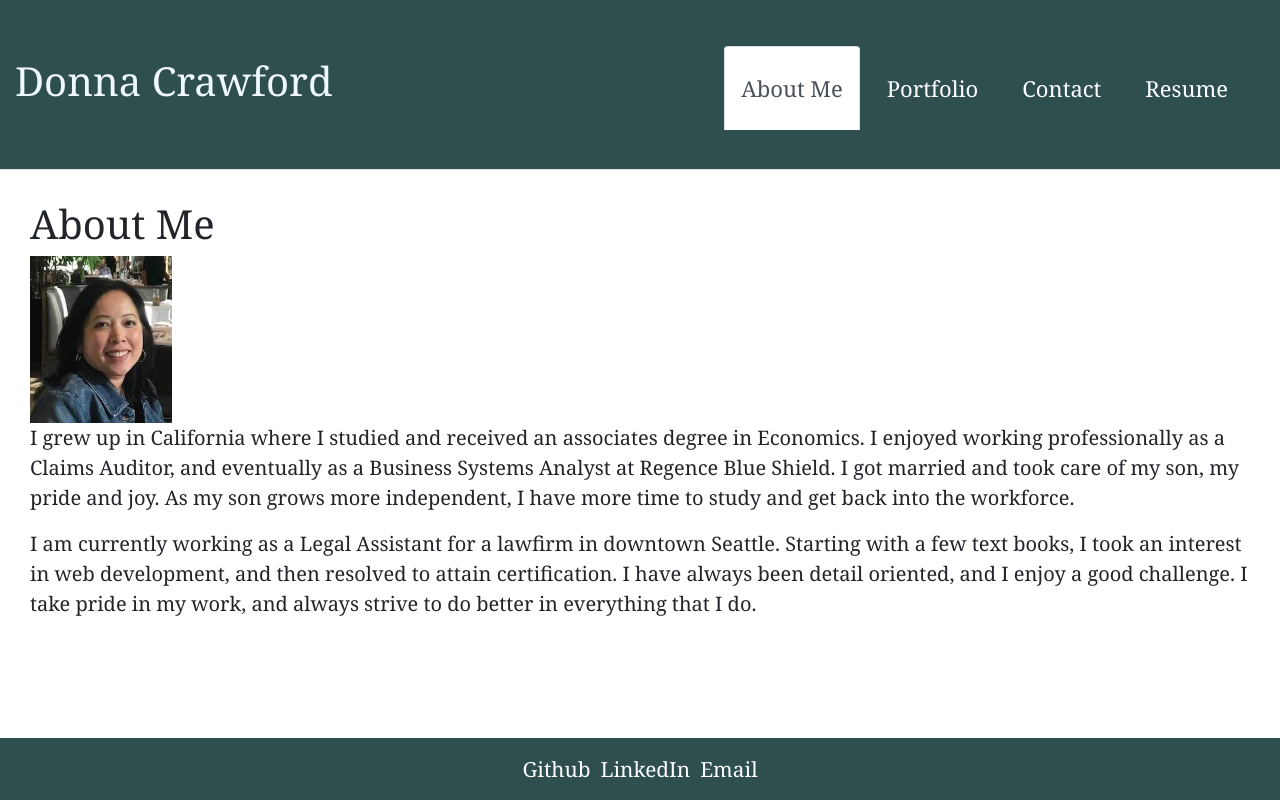
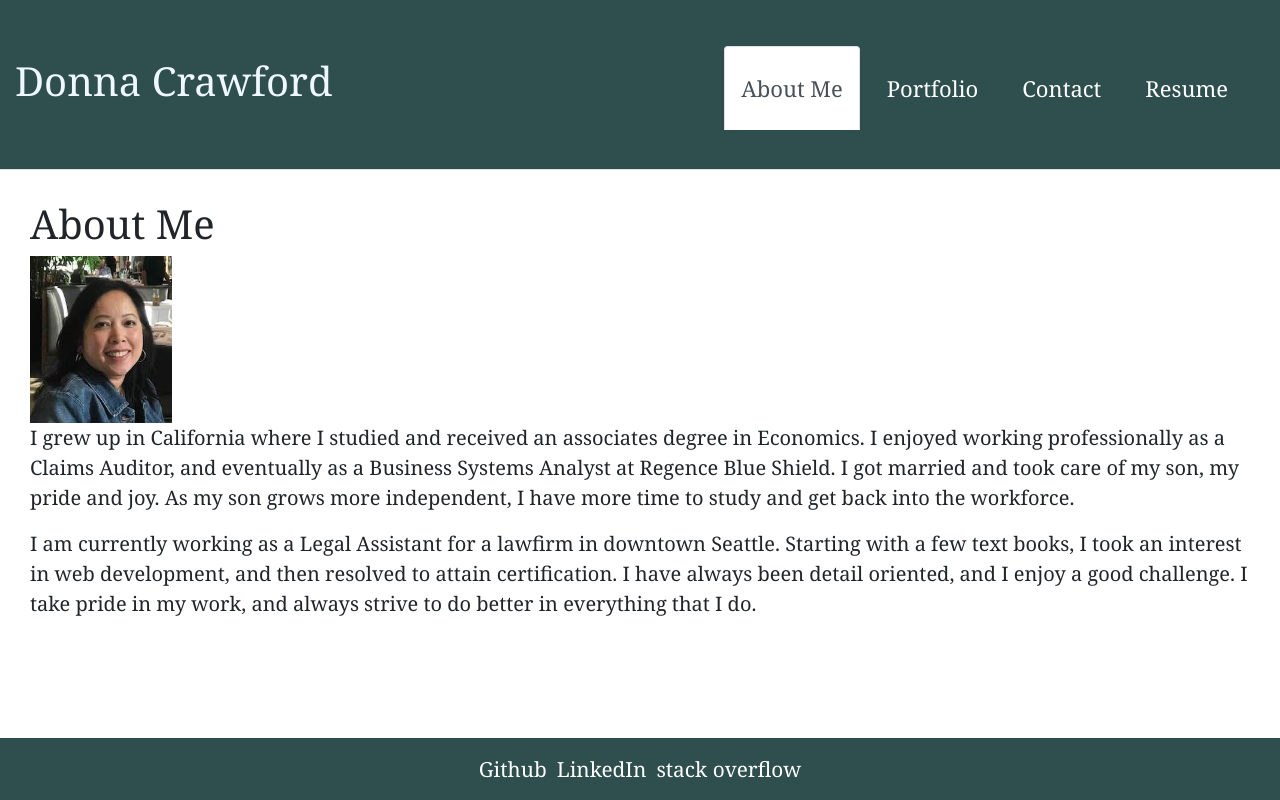
Before and after one commit to Donnastjames/React-Portfolio, a React (Create React App) app: page / in a window 1280 px wide. Built offline with nearby package versions, Linux system fonts and the light colour scheme.

Commit message:
NavFooter has link to my stack overflow profile, instead of my email

```diff
--- a/src/components/NavFooter.js
+++ b/src/components/NavFooter.js
@@ -6,20 +6,32 @@ function NavFooter({ currentPage, handlePageChange }) {
     <ul className='nav nav-tabs navFooter'>
       <li className='nav-item'>
         <a
-        href= "https://github.com/Donnastjames" target="_blank" rel="noopener noreferrer" alt="github" >
+          href="https://github.com/Donnastjames"
+          target="_blank"
+          rel="noopener noreferrer"
+          alt="github"
+        >
           Github
         </a>
       </li>
       <li className='nav-item'>
         <a
-        href= "https://www.linkedin.com/in/donna-crawford-943980195/" target="_blank" rel="noopener noreferrer" alt="linkedin" >
+          href="https://www.linkedin.com/in/donna-crawford-943980195/"
+          target="_blank"
+          rel="noopener noreferrer"
+          alt="linkedin"
+        >
           LinkedIn
         </a>
       </li>
       <li className='nav-item'>
         <a
-        href= "mailto:crawford0774@gmail.com" alt="email" >
-          Email
+          href="https://stackoverflow.com/users/16663682/donnajames?tab=profile"
+          target="_blank"
+          rel="noopener noreferrer"
+          alt="stack overflow"
+        >
+          stack overflow
         </a>
       </li>
     </ul>
```
